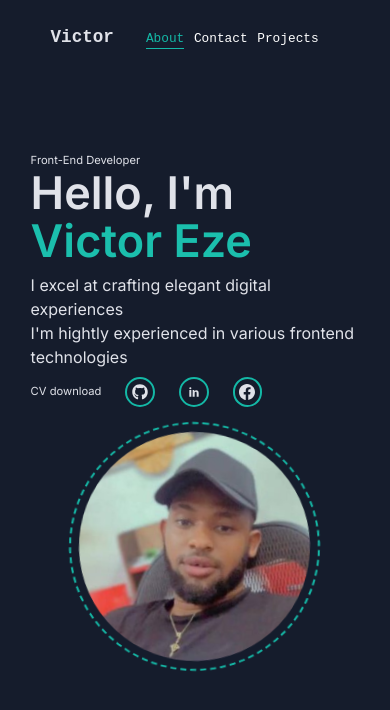
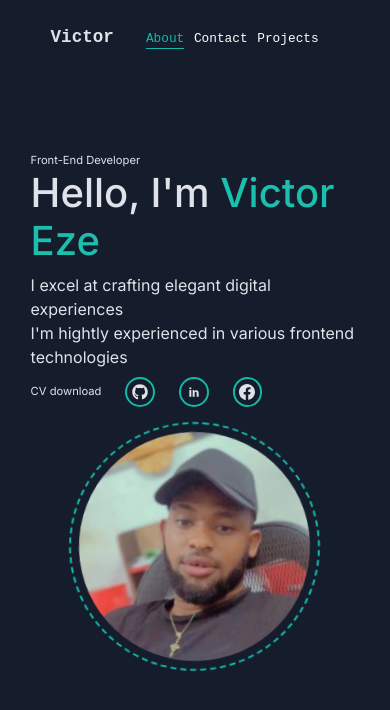
Before and after one commit to VictorKingsHub/victor_portfolio, a Next.js app: page / in a window 390 px wide. Shown: the top 710 px of the page. Built offline with nearby package versions, Linux system fonts and the light colour scheme.

Commit message:
working on hero

```diff
--- a/ui/about/hero/Hero.module.css
+++ b/ui/about/hero/Hero.module.css
@@ -91,8 +91,9 @@
     line-height: 3.5rem;
 
     @media (max-width: 767px) {
-        font-size: 45px;
+        font-size: 40px;
         line-height: 3rem;
+        font-weight: 500;
 
     }
 }
```
